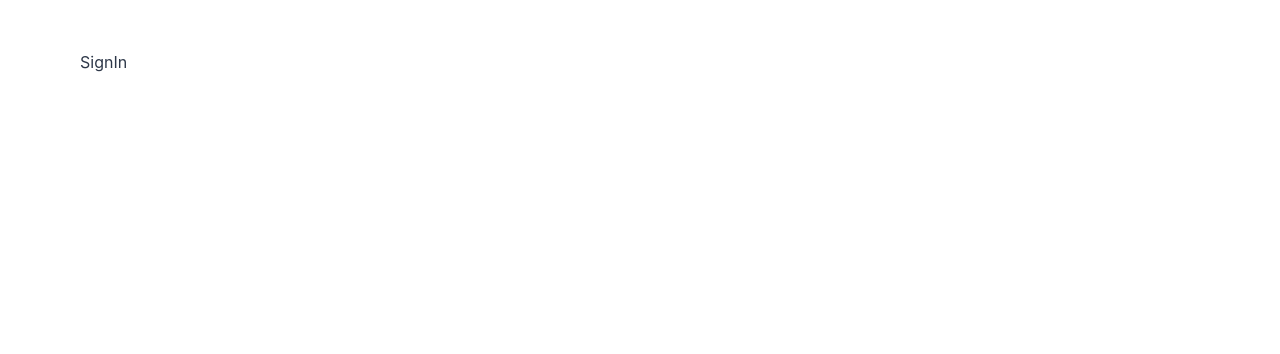
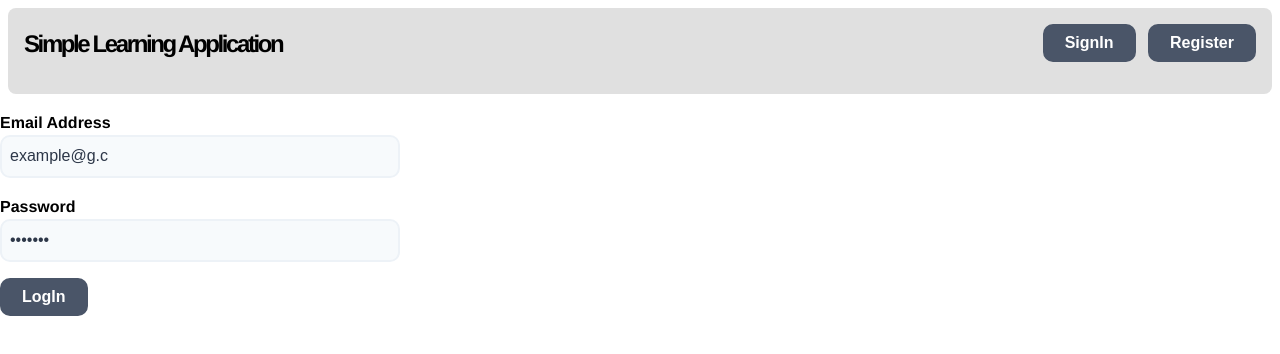
Before and after one commit to mahadihasanjoy95/forms_in_formik, a React (Create React App) app: page /signIn in a window 1280 px wide. Shown: the top 354 px of the page. Built offline with nearby package versions, Linux system fonts and the light colour scheme.

Commit message:
SIGNUP FORMIK COMPLETE

```diff
--- /dev/null
+++ b/src/component/Header.js
@@ -0,0 +1,26 @@
+import React, {useState} from 'react';
+import {useNavigate} from "react-router-dom";
+
+
+export default function Header(props) {
+    const navigate = useNavigate();
+    return (
+        <header className="block row center">
+            <div>
+                <a  href="/" onClick={()=>{navigate("/")}}>
+                    <div className="row">
+                        {/*<img className="small" src="/favicon.ico" alt="icon"/>*/}
+                        <h1>Simple Learning Application</h1>
+                    </div>
+                </a>
+            </div>
+
+            <div>
+                <button onClick={()=>{navigate("/signIn")}}>SignIn</button>
+                <> </>
+                <button href="/signUp" onClick={()=>{navigate("/signUp")}}>Register</button>
+                <></>
+            </div>
+        </header>
+    );
+}
--- a/src/component/Home.js
+++ b/src/component/Home.js
@@ -1,13 +1,13 @@
 import React from 'react';
-import { Formik, Form, Field } from 'formik';
-import ReactPlayer from 'react-player'
 import Player from './Player'
+import SignUpForm from "./SignUpForm";
+import Header from "./Header";
 
 export default function Home() {
    return(
        <div>
-           <h1>Training Pro</h1>
-           <Player />
+           <Header/>
+           <SignUpForm />
        </div>
    )
 }
--- a/src/component/Player.js
+++ b/src/component/Player.js
@@ -23,7 +23,7 @@ export default class Player extends Component {
                     light="https://i.picsum.photos/id/1062/5092/3395.jpg?hmac=o9m7qeU51uOLfXvepXcTrk2ZPiSBJEkiiOp-Qvxja-k"
                     ref={this.ref}
                     onReady={this.onReady}
-                    url='http://192.168.2.130/output2/output/sample.mpd'
+                    url='https://bitmovin-a.akamaihd.net/content/MI201109210084_1/mpds/f08e80da-bf1d-4e3d-8899-f0f6155f6efa.mpd'
                     playing
                 />
             </div>
--- a/src/component/SignInForm.js
+++ b/src/component/SignInForm.js
@@ -1,9 +1,57 @@
 import React from 'react';
+import Header from "./Header";
+import {Form, Formik, useField} from "formik";
+import * as Yup from 'yup';
+import {useNavigate} from "react-router-dom";
 
 export default function SignInForm(){
+
+    const navigate = useNavigate();
+    const MyTextInput = ({label, ...props}) => {
+        const [field, meta] = useField(props);
+        return (
+            <>
+                <label htmlFor={props.id || props.name}>{label}</label>
+                <input className="text-input" {...field} {...props} />
+                {meta.touched && meta.error ? (<div className="error">{meta.error}</div>) : null}
+            </>
+        );
+    };
     return(
-        <div>
-            <p>SignIn</p>
-        </div>
-    )
+
+        <>
+            <Header/>
+            <Formik initialValues={{
+                email : "example@g.c",
+                password : "abcdefg"
+            }}
+                    validationSchema={Yup.object({
+                        email: Yup.string()
+                            .required('Required'),
+                        password: Yup.string()
+                            .required('Required')
+                    })}
+                    onSubmit={(values,{setSubmitting})=>{
+                alert(JSON.stringify(values))
+            }}>
+                <Form>
+                    <MyTextInput
+                        label="Email Address"
+                        name="email"
+                        type="email"
+                        placeholder="jane@formik.com"
+                    />
+                    <MyTextInput
+                        label="Password"
+                        name="password"
+                        type="password"
+                        placeholder="********"
+                    />
+                    <br/>
+                    <button type="submit">LogIn</button>
+                </Form>
+            </Formik>
+
+        </>
+    );
 }
--- a/src/component/SignUpForm.js
+++ b/src/component/SignUpForm.js
@@ -2,6 +2,7 @@ import React from 'react';
 import {Form, Formik, useField} from 'formik';
 import {useNavigate} from 'react-router-dom'
 import * as Yup from 'yup';
+import Header from "./Header";
 
 export default function SignUpForm() {
     const navigate = useNavigate();
@@ -45,7 +46,7 @@ export default function SignUpForm() {
     };
     return (
         <>
-            <h1>Subscribe!</h1>
+            <Header/>
             <Formik
                 initialValues={{
                     firstName: '',
--- a/src/index.css
+++ b/src/index.css
@@ -675,3 +675,58 @@ button[type="submit"] {
   top: 0;
   left: 0;
 }
+body {
+  font-family: 'Helvetica';
+}
+h1,
+h2,
+h3 {
+  margin: 0.5rem 0;
+}
+h1 {
+  font-size: 1.5rem;
+}
+h2 {
+  font-size: 1.2rem;
+}
+h3 {
+  font-size: 1rem;
+}
+a {
+  text-decoration: none;
+}
+.row {
+  display: flex;
+  justify-content: space-between;
+}
+
+
+.center{
+  position: center;
+}
+.col-1 {
+  flex: 1;
+}
+.col-2 {
+  flex: 2;
+}
+.block {
+  background-color: #e0e0e0;
+  padding: 1rem;
+  margin: 0.5rem;
+  border-radius: 0.5rem;
+}
+.text-right {
+  text-align: right;
+}
+img.small {
+  max-height: 8rem;
+}
+
+body{
+  background:linear-gradient(to left, white, white);
+  margin:0;
+  padding:0;
+  box-sizing:border-box;
+  color:black;
+}
```
